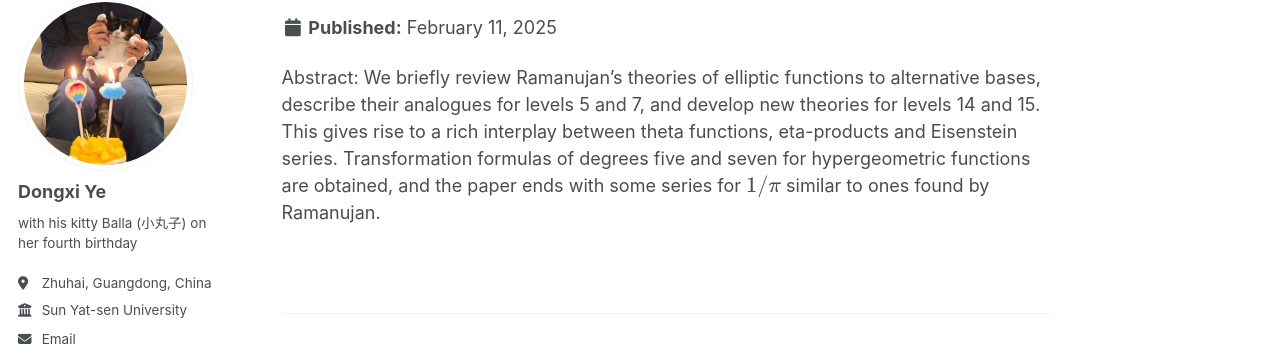
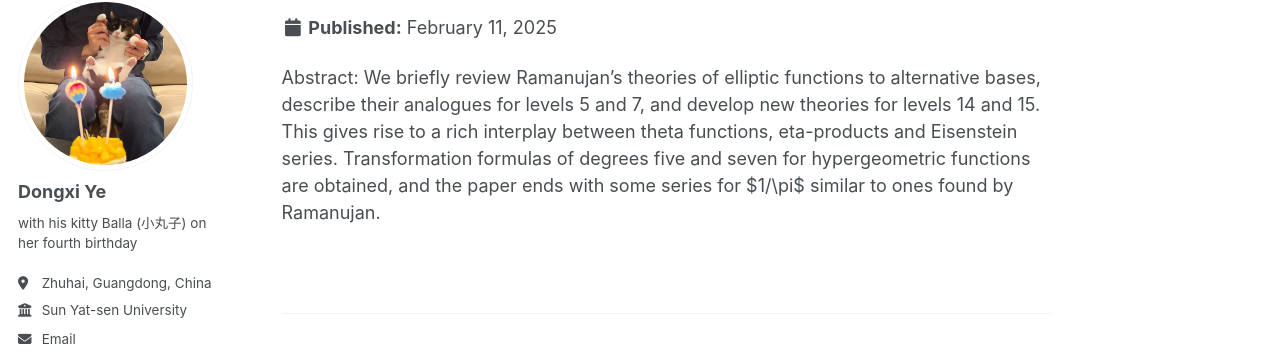
Before and after one commit to Dongxi-Ye/homepage, a Jekyll site: the page built from _publications/TAMS 2016.md, in a window 1280 px wide and 1024 px high. Shown: the part 110-470 px from the top of the window. Built offline with Jekyll 4.4.1, drawn with Linux system fonts in a browser that asks for light colours.

Commit message:
Update TAMS 2016.md

```diff
--- a/_publications/TAMS 2016.md
+++ b/_publications/TAMS 2016.md
@@ -2,7 +2,7 @@
 title: "Level 14 and 15 analogues of Ramanujan's elliptic functions to alternative bases"
 collection: publications
 category: manuscripts
-excerpt: 'S. Cooper and D. Ye, Level 14 and 15 analogues of Ramanujan's elliptic functions to alternative bases, Transactions of the American Mathematical Society, 368 (2016), 7883--7910.'
+excerpt: 'S. Cooper and D. Ye, Level 14 and 15 analogues of Ramanujan's elliptic functions to alternative bases, Transactions of the American Mathematical Society, 368 (2016), 7883-7910.'
 date: 2016-01-01
 venue: 'Transactions of the American Mathematical Society'
 paperurl: 'https://www.ams.org/journals/tran/2016-368-11/S0002-9947-2015-06658-6/S0002-9947-2015-06658-6.pdf'
@@ -12,5 +12,5 @@ Abstract:  We briefly review Ramanujan's theories of elliptic functions to alter
 describe their analogues for levels 5 and 7, and develop new theories for levels 14 and 15.
 This gives rise to a rich interplay between
 theta functions, eta-products and Eisenstein series. Transformation formulas of degrees five and seven
-for hypergeometric functions are obtained, and the paper ends with some series for $$1/\pi$$
+for hypergeometric functions are obtained, and the paper ends with some series for $1/\pi$
 similar to ones found by Ramanujan.
```
